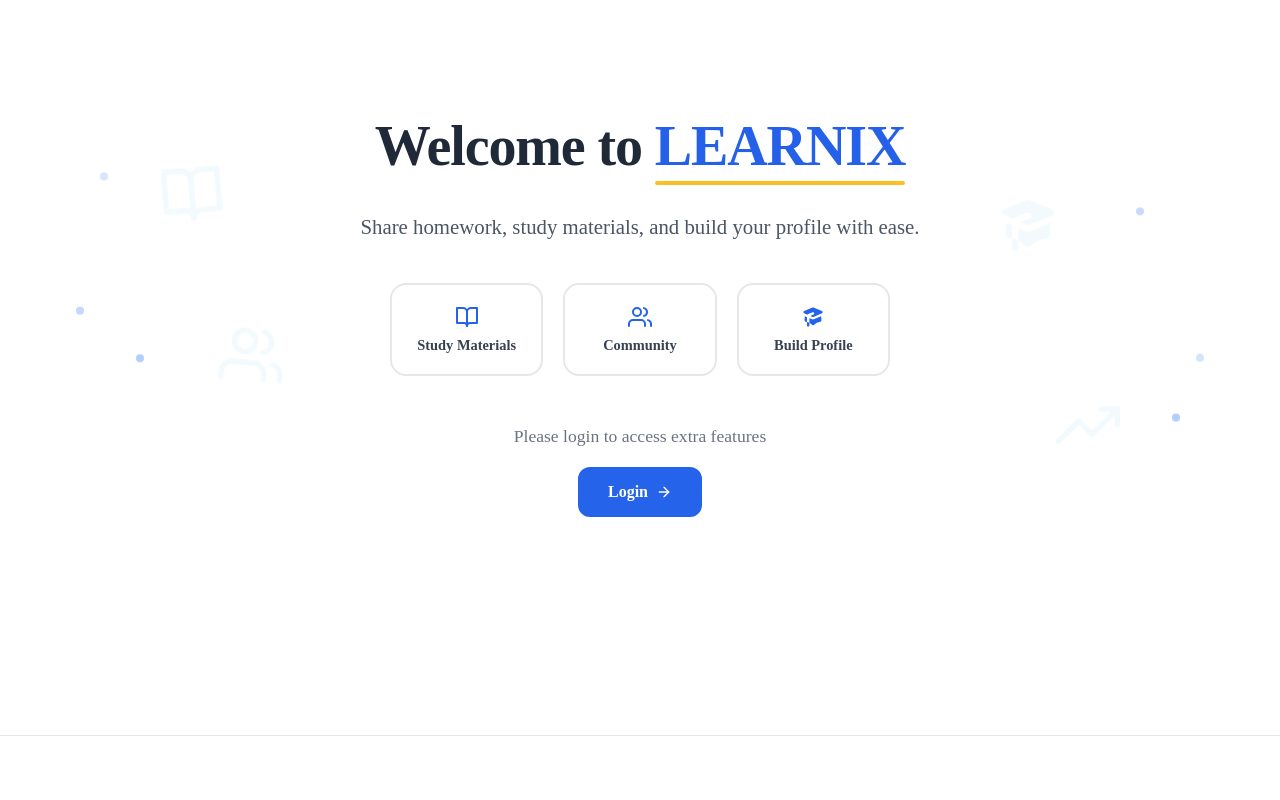
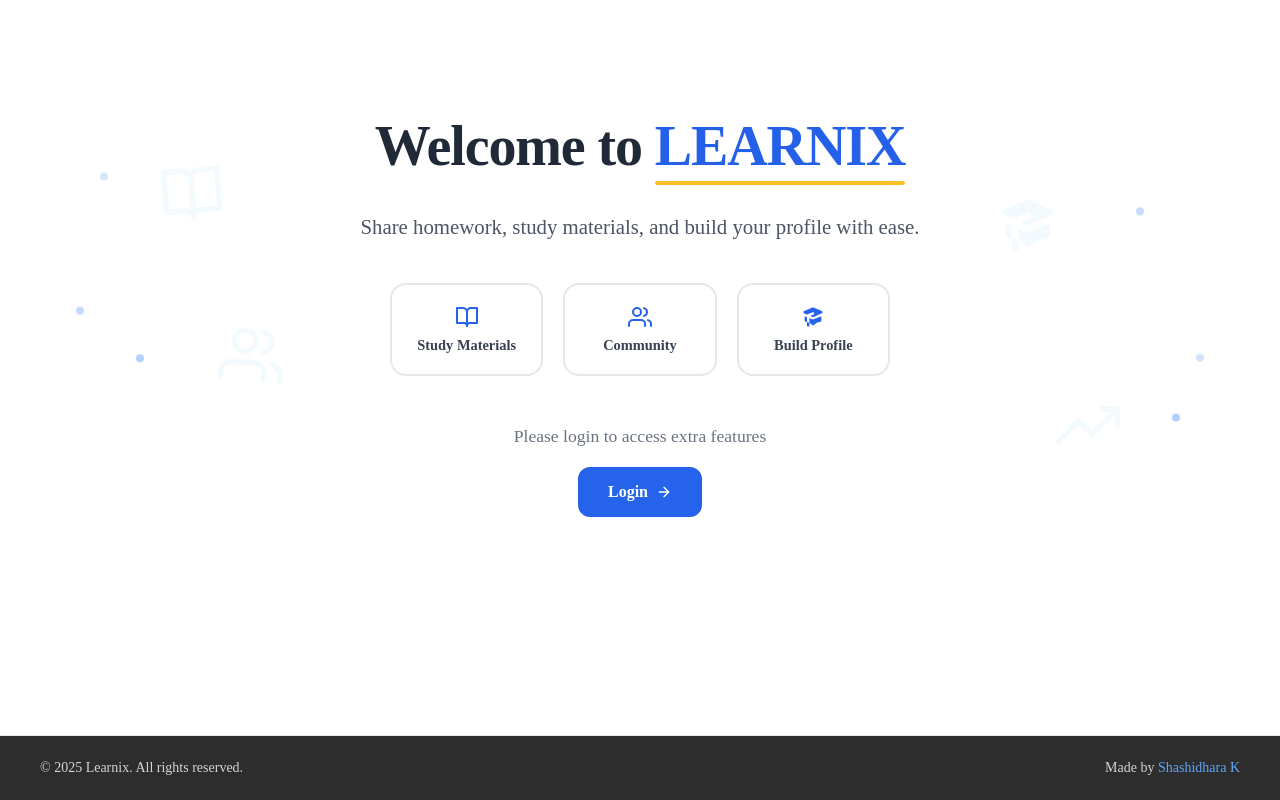
Before and after one commit to Shashidharak89/LEARNIX, a Next.js app: page / in a window 1280 px wide. Shown: the part 230-1030 px from the top of the page. Before the commit the page ends 966 px from the top, so only its background shows below. Built offline with nearby package versions, Linux system fonts and the light colour scheme.

Commit message:
Footer creation, and calling in page.js

```diff
--- /dev/null
+++ b/src/app/components/Footer.js
@@ -0,0 +1,28 @@
+// app/components/Footer.jsx
+"use client";
+
+import Link from "next/link";
+import "./styles/Footer.css"; // import the CSS file
+
+export default function Footer() {
+  return (
+    <footer className="learnix-footer">
+      <div className="footer-container">
+        <p className="footer-text">
+          © {new Date().getFullYear()} Learnix. All rights reserved.
+        </p>
+        <p className="footer-text">
+          Made by{" "}
+          <Link
+            href="https://shashi-k.in"
+            target="_blank"
+            rel="noopener noreferrer"
+            className="footer-link"
+          >
+            Shashidhara K
+          </Link>
+        </p>
+      </div>
+    </footer>
+  );
+}
--- /dev/null
+++ b/src/app/components/styles/Footer.css
@@ -0,0 +1,36 @@
+.learnix-footer {
+  background-color: #2d2d2d; /* grey background */
+  color: #d1d5db;           /* light grey text */
+  padding: 1.5rem 1rem;
+  margin-top: auto;         /* makes footer push to bottom if space */
+}
+
+.footer-container {
+  max-width: 1200px;
+  margin: 0 auto;
+  display: flex;
+  flex-direction: column;
+  gap: 0.5rem;
+  text-align: center;
+}
+
+@media (min-width: 768px) {
+  .footer-container {
+    flex-direction: row;
+    justify-content: space-between;
+    text-align: left;
+  }
+}
+
+.footer-text {
+  font-size: 0.875rem; /* text-sm */
+}
+
+.footer-link {
+  color: #60a5fa; /* blue-400 */
+  text-decoration: none;
+}
+
+.footer-link:hover {
+  text-decoration: underline;
+}
--- a/src/app/dashboard/page.js
+++ b/src/app/dashboard/page.js
@@ -1,5 +1,6 @@
 "use client";
 
+import Footer from "../components/Footer";
 import { Navbar } from "../components/Navbar";
 import WorkSearchInterface from "../search/WorkSearchInterface";
 import AllUsersRecords from "./AllUsersRecords";
@@ -12,7 +13,8 @@ export default function dashboard() {
   return (
     <div >
       <Navbar />
-    <DashBoard/>
+      <DashBoard />
+      <Footer />
     </div>
   );
 }
--- a/src/app/login/page.js
+++ b/src/app/login/page.js
@@ -1,5 +1,6 @@
 "use client";
 
+import Footer from "../components/Footer";
 import { Navbar } from "../components/Navbar";
 import Login from "./Login";
 
@@ -9,6 +10,7 @@ export default function signin() {
         <div >
             <Navbar />
             <Login />
+            <Footer/>
         </div>
     );
 }
--- a/src/app/page.js
+++ b/src/app/page.js
@@ -1,5 +1,6 @@
 "use client";
 
+import Footer from "./components/Footer";
 import HeroSection from "./components/HeroSection";
 import { Navbar } from "./components/Navbar";
 
@@ -9,6 +10,7 @@ export default function Home() {
     <>
     <Navbar/>
     <HeroSection/>
+    <Footer/>
     </>
   );
 }
--- a/src/app/profile/page.js
+++ b/src/app/profile/page.js
@@ -1,5 +1,6 @@
 "use client";
 
+import Footer from "../components/Footer";
 import { Navbar } from "../components/Navbar";
 import UserProfile from "./UserProfile";
 
@@ -10,6 +11,7 @@ export default function profile() {
         <div >
             <Navbar />
             <UserProfile/>
+            <Footer/>
         </div>
     );
 }
--- a/src/app/search/[usn]/page.js
+++ b/src/app/search/[usn]/page.js
@@ -1,5 +1,6 @@
 import { Navbar } from "@/app/components/Navbar";
 import UserDetailsPage from "./UserDetailsPage";
+import Footer from "@/app/components/Footer";
 
 export default function Page({ params }) {
   const { usn } = params||"";
@@ -8,6 +9,7 @@ export default function Page({ params }) {
     <div>
       <Navbar />
       <UserDetailsPage usn={usn} />
+      <Footer/>
     </div>
   );
 }
--- a/src/app/search/page.js
+++ b/src/app/search/page.js
@@ -1,5 +1,6 @@
 "use client";
 
+import Footer from "../components/Footer";
 import { Navbar } from "../components/Navbar";
 import WorkSearchInterface from "./WorkSearchInterface";
 
@@ -10,6 +11,7 @@ export default function search() {
         <div >
             <Navbar />
             <WorkSearchInterface />
+            <Footer/>
         </div>
     );
 }
--- a/src/app/upload/page.js
+++ b/src/app/upload/page.js
@@ -2,6 +2,7 @@
 
 import ManageSubjects from "./ManageSubjects";
 import { Navbar } from "../components/Navbar";
+import Footer from "../components/Footer";
 
 export default function upload() {
 
@@ -9,7 +10,7 @@ export default function upload() {
     <div >
       <Navbar />
       <ManageSubjects />
-
+    <Footer/>
     </div>
   );
 }
```
